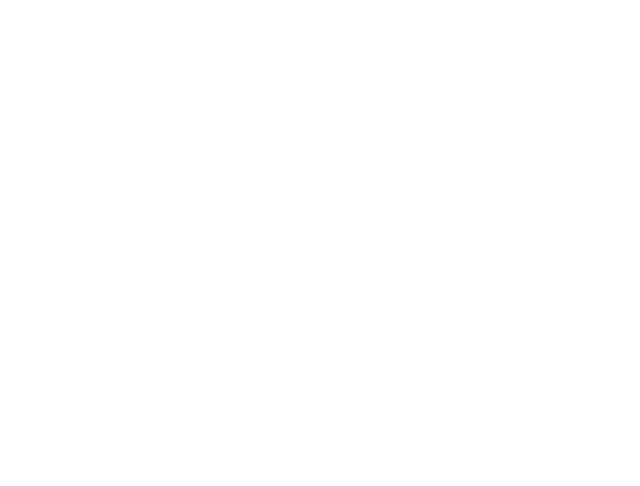
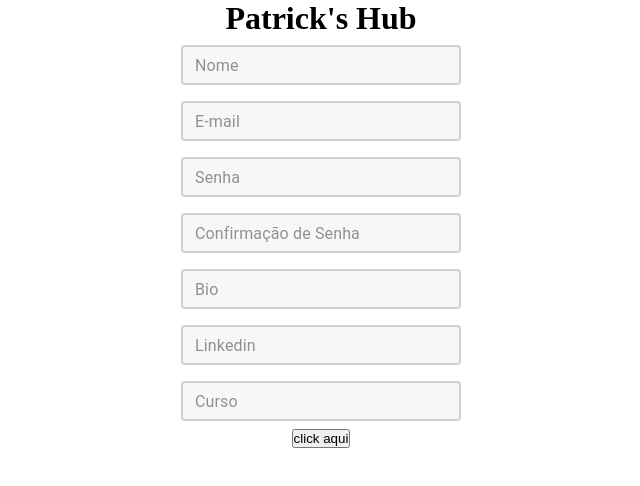
Before and after one commit to Mafeck/new-progress, a React (Create React App) app: page / in a window 1280 px wide. Shown: the top 486 px of the page, without its empty margins (319-959 px from the left). Built offline with nearby package versions, Linux system fonts and the light colour scheme.

Commit message:
Teste Input OK.

```diff
--- a/src/App.js
+++ b/src/App.js
@@ -1,10 +1,120 @@
 import GlobalStyled from "./styles/global";
+import { Input } from "./components/Input";
+import * as yup from "yup";
+import { useForm } from "react-hook-form";
+import { yupResolver } from "@hookform/resolvers/yup";
+import { Box } from "@material-ui/core";
+
+const regexPassword =
+  /^((?=.*[?!@#$%^&*()\-_=+{};:,<.>]){1})(?=.*\d)((?=.*[a-z]){1})((?=.*[A-Z]){1}).*$/;
+const formSchema = yup.object().shape({
+  name: yup
+    .string()
+    .required("Nome obrigatório")
+    .matches("^[A-Za-záàâãéèêíïóôõöúçñÁÀÂÃÉÈÍÏÓÔÕÖÚÇÑ's ]+$", "Nome inválido"),
+  email: yup.string().required("E-mail obrigatório").email("E-mail inválido"),
+  password: yup
+    .string()
+    .min(8, "Senha com no mínimo 8 caracteres")
+    .matches(
+      regexPassword,
+      "Necessário ter letras, números e ao menos um símbolo!"
+    ),
+  confirmPassword: yup
+    .string()
+    .oneOf([yup.ref("password"), null], "As senhas não são iguais"),
+  bio: yup.string().required("Bio obrigatória"),
+  contact: yup.string().required("Contato obrigatório"),
+  course_module: yup.string().required("Curso obrigatório"),
+});
 
 function App() {
+  const {
+    register,
+    handleSubmit,
+    formState: { errors },
+  } = useForm({
+    resolver: yupResolver(formSchema),
+  });
+
+  const onSubmitForm = (data) => {
+    console.log(data);
+  };
   return (
-    <div>
+    <Box
+      component="form"
+      sx={{
+        "& .MuiTextField-root": {
+          m: 1,
+          width: "35ch",
+        },
+        display: "flex",
+        flexDirection: "column",
+        justifyContent: "center",
+        alignItems: "center",
+        backgroundColor: "#FFF",
+      }}
+      onSubmit={handleSubmit(onSubmitForm)}
+    >
+      <h1>Patrick's Hub</h1>
+
+      <Input
+        label="Nome"
+        name="name"
+        register={register}
+        error={!!errors.name}
+        helperText={errors.name?.message}
+      ></Input>
+
+      <Input
+        label="E-mail"
+        name="email"
+        register={register}
+        error={!!errors.email}
+        helperText={errors.email?.message}
+      ></Input>
+
+      <Input
+        label="Senha"
+        name="password"
+        type="password"
+        register={register}
+        error={!!errors.password}
+        helperText={errors.password?.message}
+      ></Input>
+
+      <Input
+        label="Confirmação de Senha"
+        name="confirmPassword"
+        type="password"
+        register={register}
+        error={!!errors.confirmPassword}
+        helperText={errors.confirmPassword?.message}
+      ></Input>
+      <Input
+        label="Bio"
+        name="bio"
+        register={register}
+        error={!!errors.bio}
+        helperText={errors.bio?.message}
+      ></Input>
+      <Input
+        label="Linkedin"
+        name="contact"
+        register={register}
+        error={!!errors.contact}
+        helperText={errors.contact?.message}
+      ></Input>
+      <Input
+        label="Curso"
+        name="course_module"
+        register={register}
+        error={!!errors.course_module}
+        helperText={errors.course_module?.message}
+      ></Input>
+      <button type="submit">click aqui</button>
       <GlobalStyled />
-    </div>
+    </Box>
   );
 }
 
```
Also changed, not shown: src/components/Input/index.jsx (+11 -6 lines).
